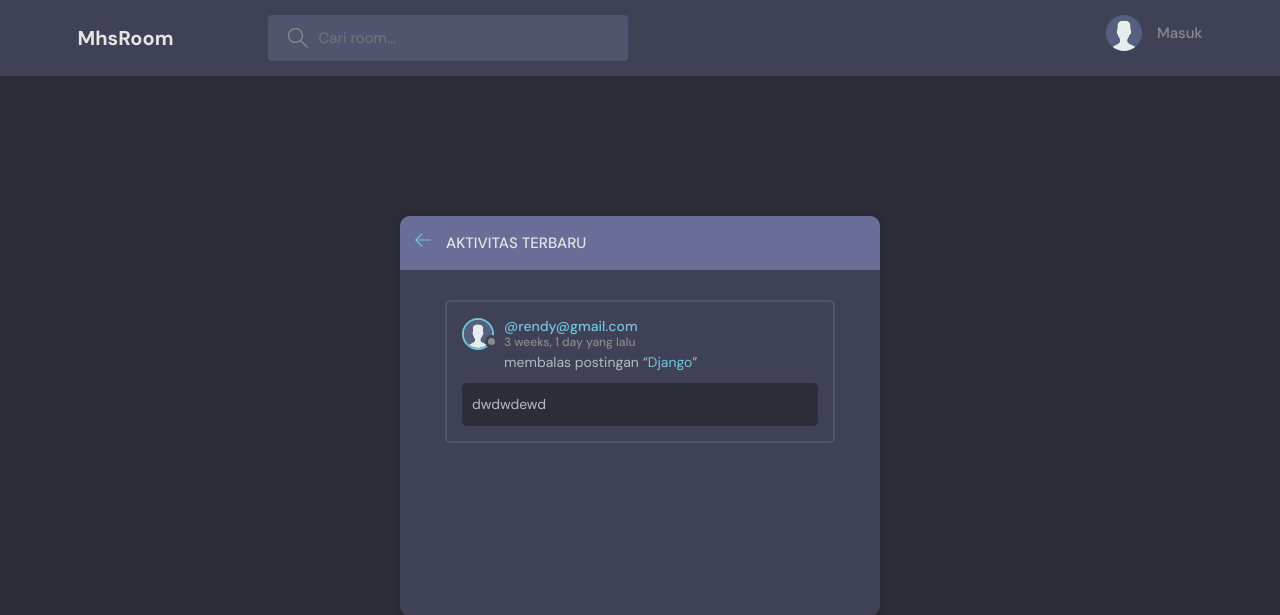
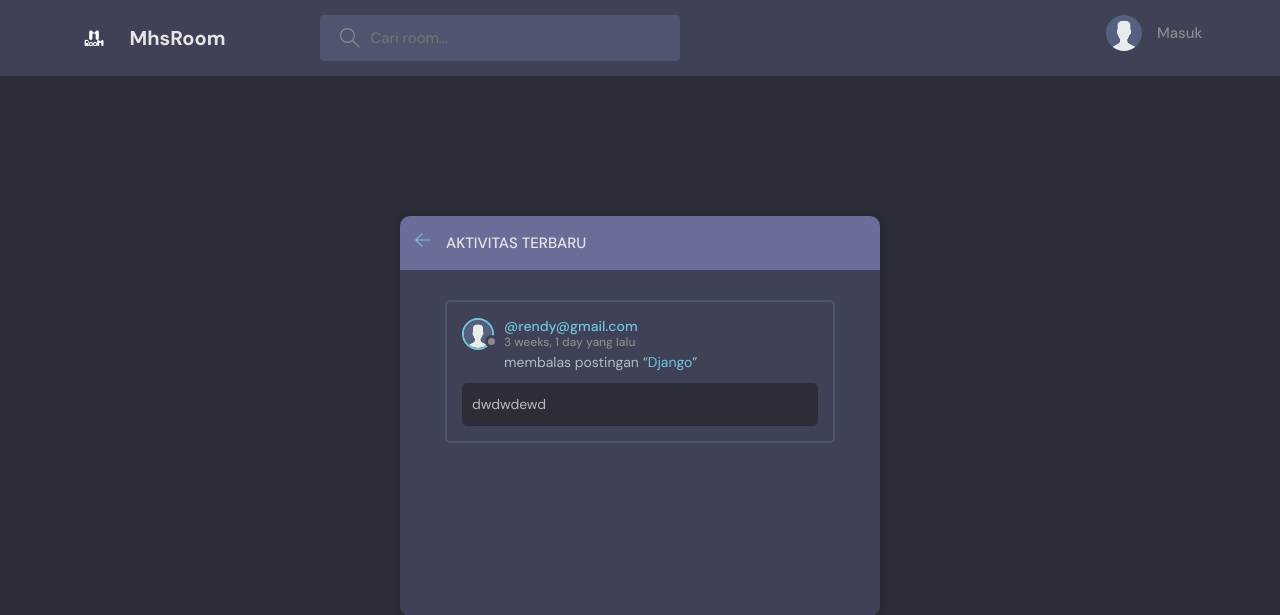
Before and after one commit to AgusPribadi/Mhs-Room-Old, a Django app: page /activity/ in a window 1280 px wide. Shown: the top 615 px of the page. Run offline with Django 4.2, Linux system fonts and the light colour scheme; data comes from the database, SQL or seed files in the repository.

Commit message:
memasukkan gambar dan favicon

```diff
--- a/templates/main.html
+++ b/templates/main.html
@@ -5,7 +5,7 @@
         <meta charset="UTF-8" />
         <meta http-equiv="X-UA-Compatible" content="IE=edge" />
         <meta name="viewport" content="width=device-width, initial-scale=1.0" />
-        <link rel="shortcut icon" href="assets/favicon.ico" type="image/x-icon" />
+        <link rel="shortcut icon" href="images/MhsRoom-icon.svg" type="image/x-icon" />
         <link rel="stylesheet" href="{% static 'styles/style.css' %}" />
         <title>MhsRoom - Temukan tempat diskusimu dengan sesama mahasiswa Informatika UM Pontianak</title>
     </head>
--- a/templates/navbar.html
+++ b/templates/navbar.html
@@ -3,7 +3,7 @@
 <header class="header header--loggedIn">
     <div class="container">
         <a href="{% url 'home' %}" class="header__logo">
-            <!-- <img src="{% static 'images/logo.svg' %}" /> -->
+            <img src="{% static 'images/MhsRoom-logo.png' %}" />
             <h1>MhsRoom</h1>
         </a>
         <form class="header__search" method="GET" action="{% url 'home' %}">
```
Also changed, not shown: static/images/MhsRoom-icon.svg (added), static/images/MhsRoom-logo.png (added).
